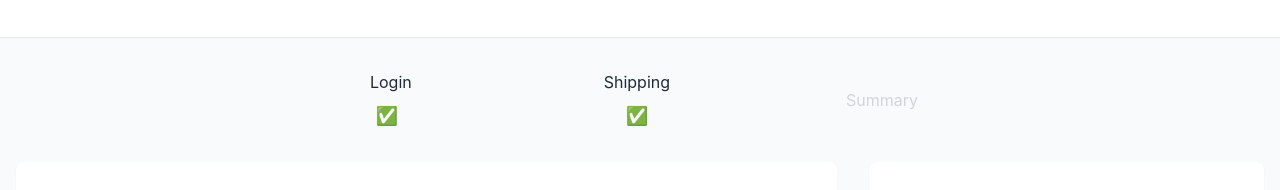
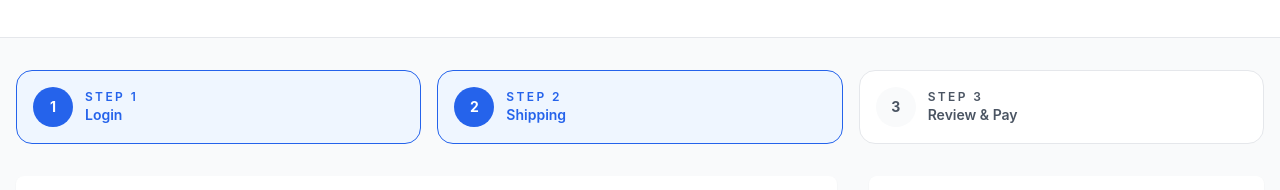
Before and after one commit to Antonynans/super-store-frontend, a React (Vite) app: page /shipping in a window 1280 px wide. Shown: the part 195-385 px from the top of the page. Built offline with nearby package versions, Linux system fonts and the light colour scheme; no server answers; sample sign-in values are in the browser's storage.

Commit message:
updated the ui

```diff
--- a/src/components/ProgressSteps.tsx
+++ b/src/components/ProgressSteps.tsx
@@ -5,39 +5,42 @@ interface ProgressStepsProps {
 }
 
 const ProgressSteps = ({ step1, step2, step3 }: ProgressStepsProps) => {
+  const steps = [
+    { label: "Login", active: step1 },
+    { label: "Shipping", active: step2 },
+    { label: "Review & Pay", active: !!step3 },
+  ];
+
   return (
-    <div className="flex justify-center items-center space-x-4">
-      <div className={`${step1 ? "text-amber" : "text-border-dark"}`}>
-        <span className="ml-2">Login</span>
-        <div className="mt-2 text-lg text-center">✅</div>
-      </div>
-
-      {step2 && (
-        <>
-          {step1 && <div className="h-0.5 w-[10rem] bg-amber"></div>}
-          <div className={`${step1 ? "text-amber" : "text-border-dark"}`}>
-            <span>Shipping</span>
-            <div className="mt-2 text-lg text-center">✅</div>
+    <div className="grid gap-4 md:grid-cols-3">
+      {steps.map((step, index) => (
+        <div
+          key={step.label}
+          className={`rounded-2xl border px-4 py-4 transition ${
+            step.active
+              ? "border-primary bg-primary-subtle text-primary"
+              : "border-border bg-white text-text-secondary"
+          }`}
+        >
+          <div className="flex items-center gap-3">
+            <div
+              className={`flex h-10 w-10 items-center justify-center rounded-full text-sm font-bold ${
+                step.active
+                  ? "bg-primary text-white"
+                  : "bg-surface-muted text-text-secondary"
+              }`}
+            >
+              {index + 1}
+            </div>
+            <div>
+              <p className="text-xs font-semibold uppercase tracking-[0.2em]">
+                Step {index + 1}
+              </p>
+              <p className="text-sm font-semibold">{step.label}</p>
+            </div>
           </div>
-        </>
-      )}
-
-      <>
-        {step1 && step2 && step3 ? (
-          <div className="h-0.5 w-[10rem] bg-amber"></div>
-        ) : (
-          ""
-        )}
-
-        <div className={`${step3 ? "text-amber" : "text-border-dark"}`}>
-          <span className={`${!step3 ? "ml-[10rem]" : ""}`}>Summary</span>
-          {step1 && step2 && step3 ? (
-            <div className="mt-2 text-lg text-center">✅</div>
-          ) : (
-            ""
-          )}
         </div>
-      </>
+      ))}
     </div>
   );
 };
```
